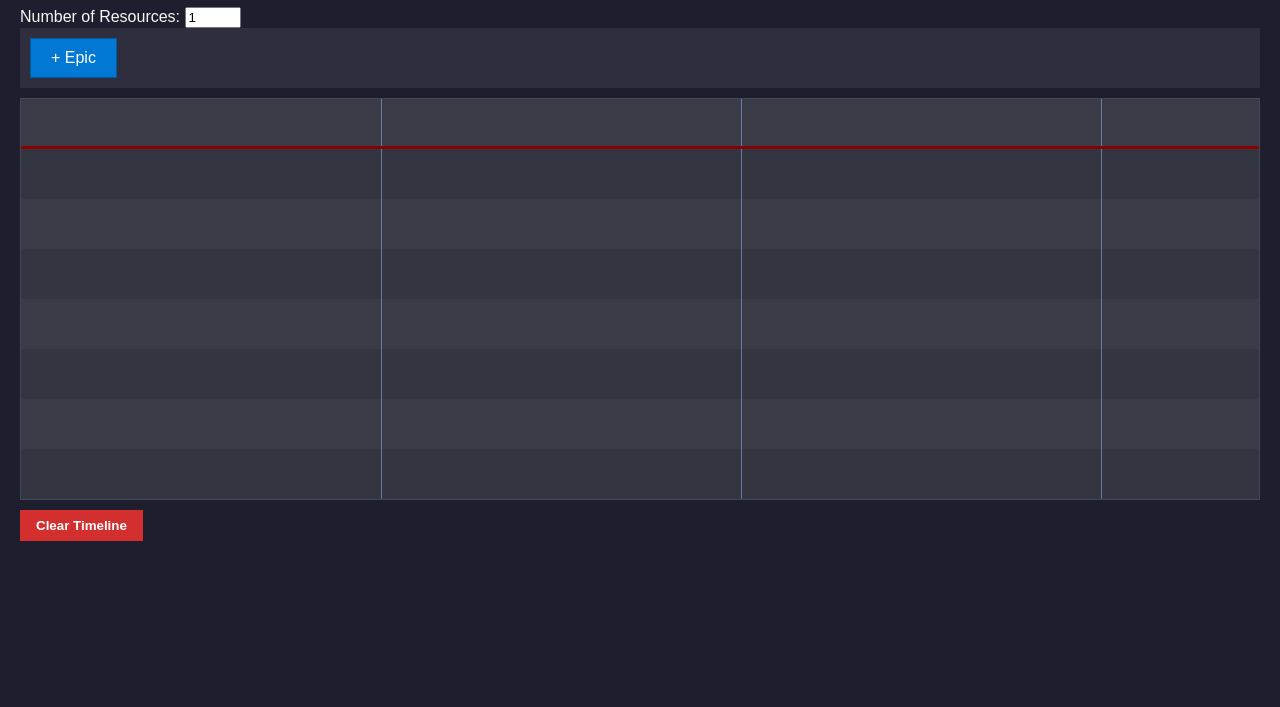
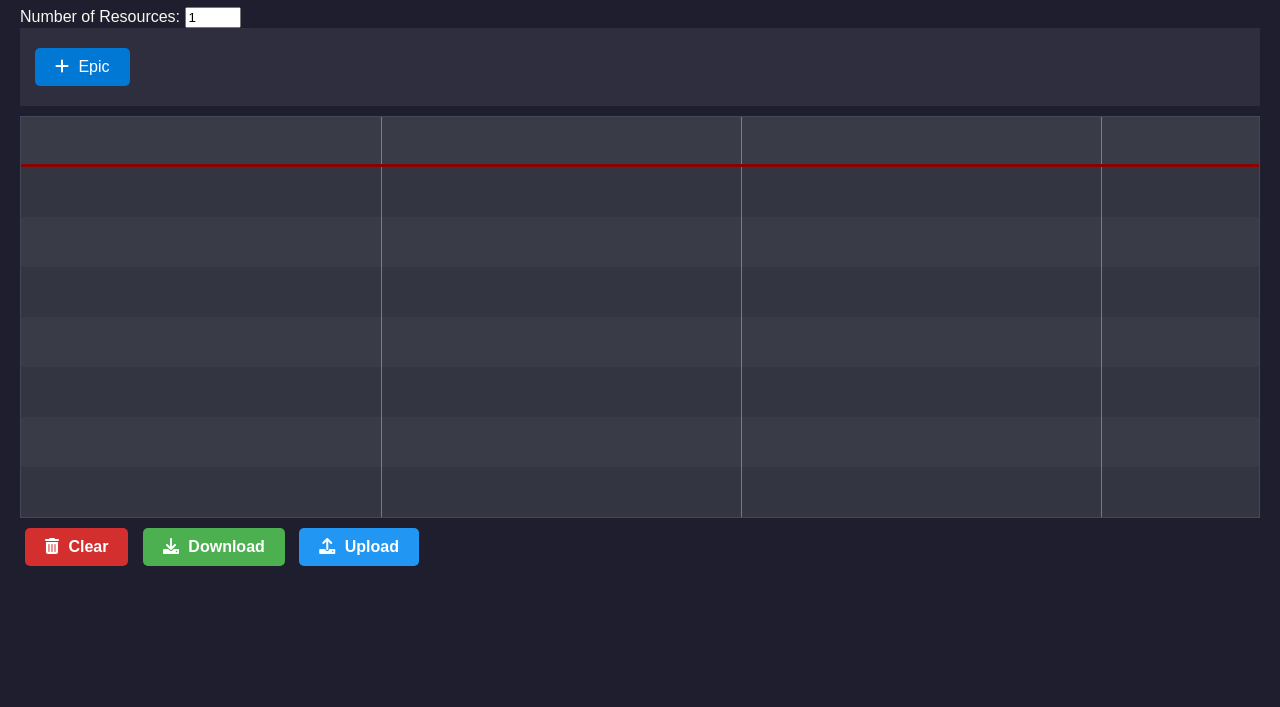
Before and after one commit to Ganttris/ganttris, a website: page src/index.html in a window 1280 px wide. Shown: the part 93-800 px from the top of the page. Drawn offline with Linux system fonts and the light colour scheme; files that its build step writes are made by us from their sources.

Commit message:
Bump version to 0.3.0 and add styled buttons with icons

```diff
--- a/package.json
+++ b/package.json
@@ -1,6 +1,6 @@
 {
   "name": "ganttris",
-  "version": "0.2.0",
+  "version": "0.3.0",
   "description": "A project for managing tasks and resources visually using a Gantt chart interface.",
   "main": "src/index.html",
   "scripts": {
--- a/src/index.html
+++ b/src/index.html
@@ -3,14 +3,15 @@
 <head>
     <meta charset="UTF-8">
     <meta name="viewport" content="width=device-width, initial-scale=1.0">
-    <title>Ganttris - v0.0.0</title> <!-- This will be replaced with the actual version -->
+    <title>Ganttris - v0.2.0</title> <!-- This will be replaced with the actual version -->
     <!-- inject:css -->
     <link rel="stylesheet" href="styles/style.css">
     <!-- endinject -->
+    <link rel="stylesheet" href="https://cdnjs.cloudflare.com/ajax/libs/font-awesome/6.0.0-beta3/css/all.min.css">
 </head>
 <body>
 
-<h1 id="page-title" contenteditable="true">My Project</h1> <!-- This can also be replaced if needed -->
+<h1 id="page-title" contenteditable="true">Ganttris - v0.2.0</h1> <!-- This can also be replaced if needed -->
 
 <label>
     Number of Resources:
@@ -18,14 +19,17 @@
 </label>
 
 <div class="toolbar">
-    <div class="toolbar-item" draggable="true" data-type="epic">&#43; Epic</div>
+    <div class="toolbar-item btn btn-epic" draggable="true" data-type="epic"><i class="fas fa-plus"></i> Epic</div>
 </div>
 
 <div class="timeline" id="timeline">
     <div class="timeline-grid"></div>
 </div>
 
-<button onclick="clearTimeline()">Clear Timeline</button>
+<button class="btn btn-clear" onclick="clearTimeline()"><i class="fas fa-trash-alt"></i> Clear</button>
+<button class="btn btn-download" onclick="downloadData()"><i class="fas fa-download"></i> Download</button>
+<input type="file" id="uploadInput" accept=".gntt" style="display:none" onchange="uploadData(event)">
+<button class="btn btn-upload" onclick="document.getElementById('uploadInput').click()"><i class="fas fa-upload"></i> Upload</button>
 
 <!-- inject:js -->
 <script src="scripts/script.js"></script>
--- a/src/scripts/script.js
+++ b/src/scripts/script.js
@@ -197,4 +197,29 @@ document.getElementById('page-title').addEventListener('input', (e) => {
     localStorage.setItem('pageTitle', e.target.innerText);
 });
 
+// Function to download project data
+function downloadData() {
+    const dataStr = "data:text/json;charset=utf-8," + encodeURIComponent(JSON.stringify(projectData));
+    const downloadAnchorNode = document.createElement('a');
+    downloadAnchorNode.setAttribute("href", dataStr);
+    downloadAnchorNode.setAttribute("download", "projectData.gntt");
+    document.body.appendChild(downloadAnchorNode);
+    downloadAnchorNode.click();
+    downloadAnchorNode.remove();
+}
+
+// Function to upload project data
+function uploadData(event) {
+    const file = event.target.files[0];
+    if (file) {
+        const reader = new FileReader();
+        reader.onload = function(e) {
+            const contents = e.target.result;
+            projectData = JSON.parse(contents);
+            saveAndRender();
+        };
+        reader.readAsText(file);
+    }
+}
+
 saveAndRender();
--- a/src/styles/style.css
+++ b/src/styles/style.css
@@ -77,3 +77,34 @@ button {
     height: 100%;
     background: #6272a4;
 }
+
+.btn {
+    display: inline-block;
+    padding: 10px 20px;
+    margin: 10px 5px;
+    font-size: 16px;
+    cursor: pointer;
+    border: none;
+    border-radius: 5px;
+    color: #fff;
+}
+
+.btn-clear {
+    background-color: #D32F2F; /* Red */
+}
+
+.btn-download {
+    background-color: #4CAF50; /* Green */
+}
+
+.btn-upload {
+    background-color: #2196F3; /* Blue */
+}
+
+.btn-epic {
+    background-color: #0078d4; /* Blue */
+}
+
+.btn i {
+    margin-right: 5px;
+}
```
